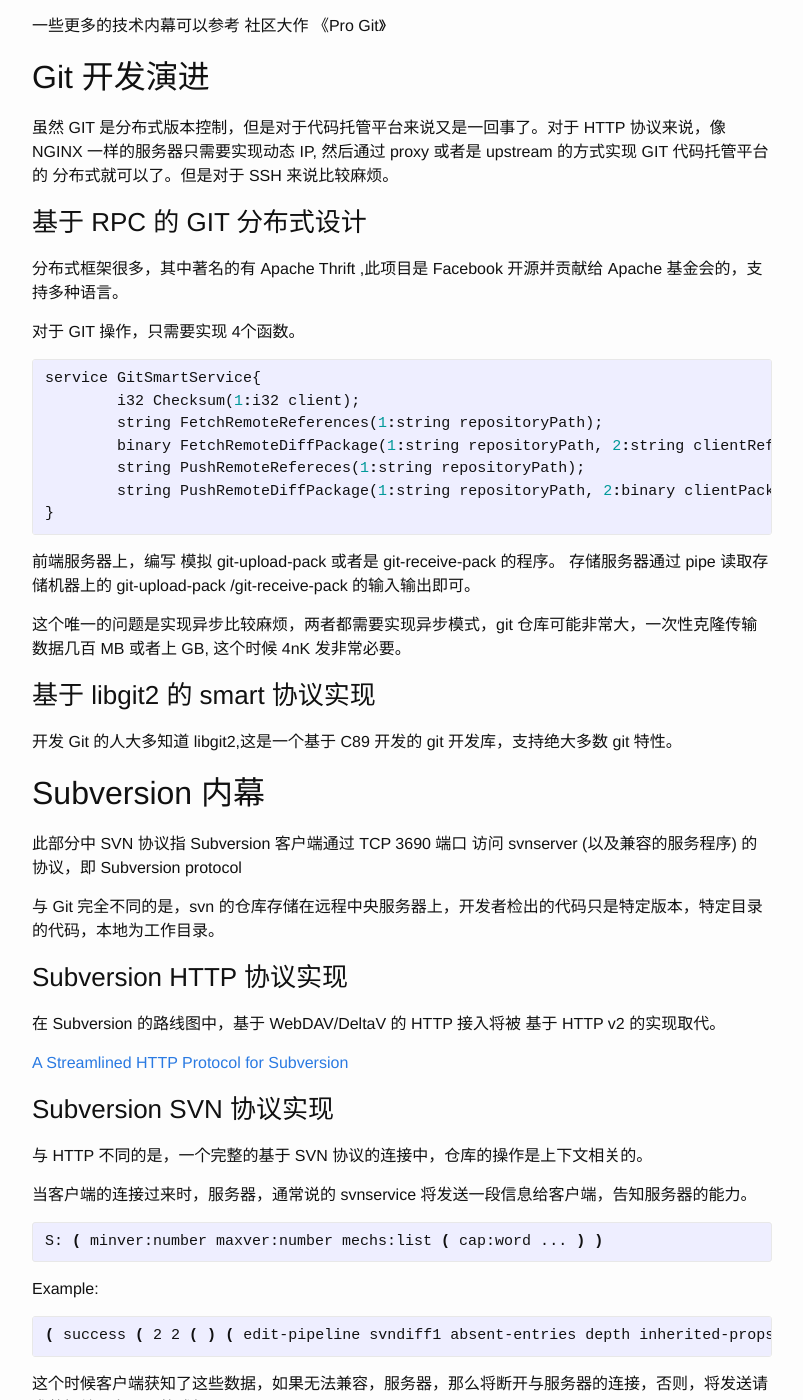
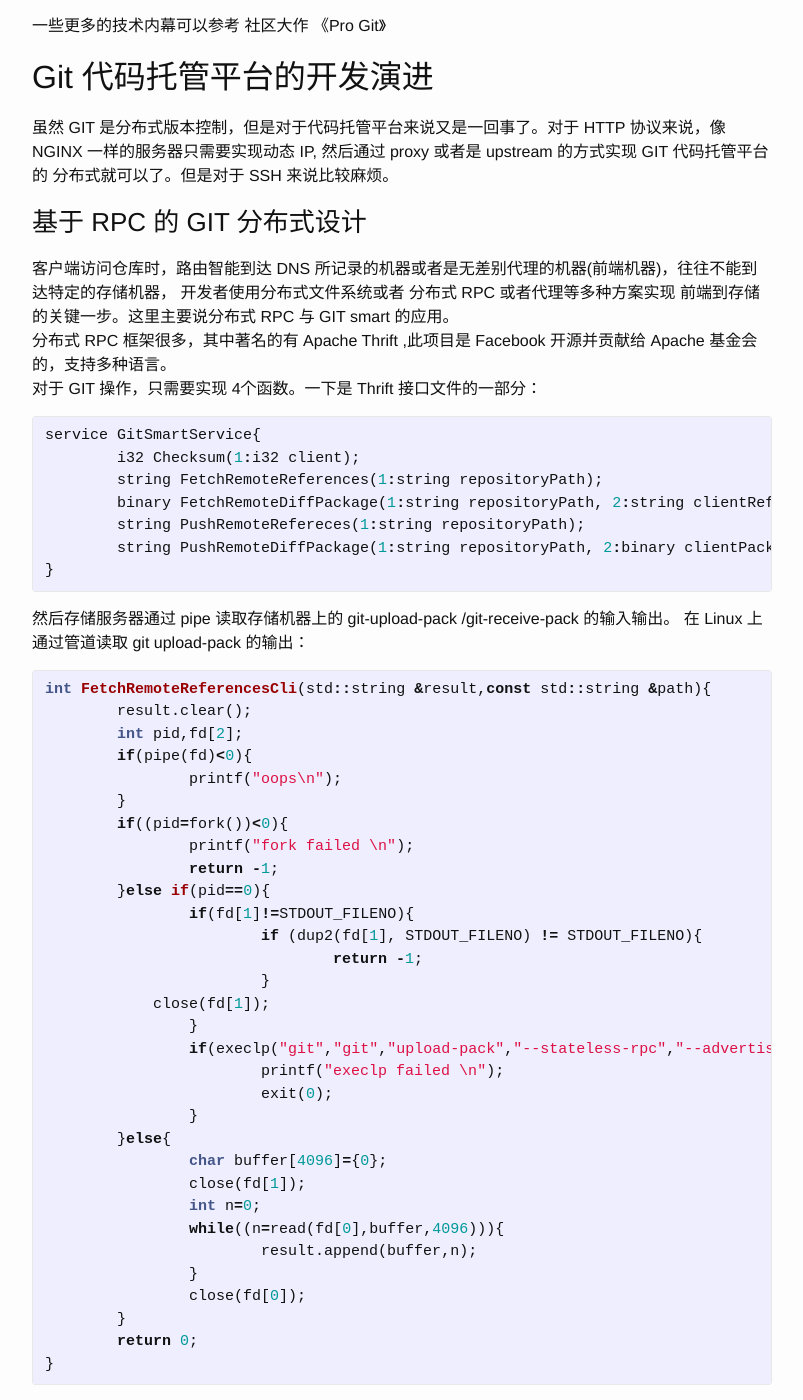
Before and after one commit to fcharlie/fcharlie.github.io, a Jekyll site: the page built from _posts/2015-10-16-DevelopmentVCS.md, in a window 1280 px wide and 1400 px high, scrolled down 5166 px. Shown: the whole window, without its empty margins (238-1041 px from the left). Built offline with Jekyll 4.4.1, drawn with Linux system fonts in a browser that asks for light colours; some of the changed text lies outside the part shown.

Commit message:
Update document

```diff
--- a/_posts/2015-10-16-DevelopmentVCS.md
+++ b/_posts/2015-10-16-DevelopmentVCS.md
@@ -229,15 +229,16 @@
 
 一些更多的技术内幕可以参考 社区大作 《Pro Git》
 
-##Git 开发演进
+##Git 代码托管平台的开发演进
 虽然 GIT 是分布式版本控制，但是对于代码托管平台来说又是一回事了。对于 HTTP 协议来说，像 NGINX 一样的服务器只需要实现动态 IP,
 然后通过 proxy 或者是 upstream 的方式实现 GIT 代码托管平台的 分布式就可以了。但是对于 SSH 来说比较麻烦。
 
 ###基于 RPC 的 GIT 分布式设计
-分布式框架很多，其中著名的有 Apache Thrift ,此项目是 Facebook 开源并贡献给 Apache 基金会的，支持多种语言。
-
-对于 GIT 操作，只需要实现 4个函数。
-
+客户端访问仓库时，路由智能到达 DNS 所记录的机器或者是无差别代理的机器(前端机器)，往往不能到达特定的存储机器，
+开发者使用分布式文件系统或者 分布式 RPC 或者代理等多种方案实现 前端到存储的关键一步。这里主要说分布式 RPC 与
+GIT smart 的应用。
+分布式 RPC 框架很多，其中著名的有 Apache Thrift ,此项目是 Facebook 开源并贡献给 Apache 基金会的，支持多种语言。
+对于 GIT 操作，只需要实现 4个函数。一下是 Thrift 接口文件的一部分：
 {% highlight cpp%}
 service GitSmartService{
 	i32 Checksum(1:i32 client);
@@ -248,14 +249,57 @@
 }
 {% endhighlight %}
 
-前端服务器上，编写 模拟 git-upload-pack 或者是 git-receive-pack 的程序。
-存储服务器通过 pipe 读取存储机器上的 git-upload-pack /git-receive-pack 的输入输出即可。
+然后存储服务器通过 pipe 读取存储机器上的 git-upload-pack /git-receive-pack 的输入输出。
+在 Linux 上通过管道读取 git upload-pack 的输出：
+{% highlight cpp%}
+int FetchRemoteReferencesCli(std::string &result,const std::string &path){
+	result.clear();
+	int pid,fd[2];
+	if(pipe(fd)<0){
+		printf("oops\n");
+	}
+	if((pid=fork())<0){
+		printf("fork failed \n");
+		return -1;
+	}else if(pid==0){
+		if(fd[1]!=STDOUT_FILENO){
+			if (dup2(fd[1], STDOUT_FILENO) != STDOUT_FILENO){
+				return -1;
+			}
+            close(fd[1]);
+		}
+		if(execlp("git","git","upload-pack","--stateless-rpc","--advertise-refs",path.c_str(),NULL)==-1){
+			printf("execlp failed \n");
+			exit(0);
+		}
+	}else{
+		char buffer[4096]={0};
+		close(fd[1]);
+		int n=0;
+		while((n=read(fd[0],buffer,4096))){
+			result.append(buffer,n);
+		}
+		close(fd[0]);
+	}
+	return 0;
+}
+{% endhighlight %}
 
+
+前端服务器上，编写 模拟 git-upload-pack 或者是 git-receive-pack 的程序。用户通过 ssh 访问远程仓库时执行的 git 工具变成了模拟后的
+git-upload-pack /git-receive-pack, 当使用 HTTP 访问时，可以整合成 RPC 客户端整合直接整合进 HTTP 服务器，比如 NGINX 模块，
+或者也可 使用 传统的 Git Smart HTTP 库的方式，总的来说 Thrift 有多种语言支持，Git Smart HTTP 整合 Thrift RPC 并不成问题。
 这个唯一的问题是实现异步比较麻烦，两者都需要实现异步模式，git 仓库可能非常大，一次性克隆传输数据几百 MB 或者上 GB,
-这个时候 4nK 发非常必要。
+这个时候 4nK 发送非常必要。
 
 ###基于 libgit2 的 smart 协议实现
-开发 Git 的人大多知道 libgit2,这是一个基于 C89 开发的 git 开发库，支持绝大多数 git 特性。
+GIT 除了 Linus 本人实现，kernel.org 托管的官方版本外，还有 jgit,libgit2 等，git 是一系列命令组成，几乎没有剥离出共享库的能力，
+这样的后果导致其他语言使用 git 时，不得不使用管道等进程间通讯的模式与 git 工具交互。而 jgit 使用 Java 实现，基本上没有其他流行语言的绑定能力。
+libgit2 是一个 GIT 的兼容实现，基于 C89 开发，支持绝大多数 git 特性。开发非常活跃，有多种语言绑定，如 C# Ruby 等，
+其中 C# 绑定 Libgit2Sharp 被 VisualStudio, Github for Windows 等使用，而 Ruby 绑定 Rugged ，被 Github, GIT@OSC 等代码托管平台使用。
+
+libgit2 并没有合适的 GIT smart 服务器后端实现，多数情况下，libgit2 主要面向的是客户端，由于 git 是分布式的，对于仓库的读写也就客户端
+和服务器的行为也是类似的。
 
 
 
```
